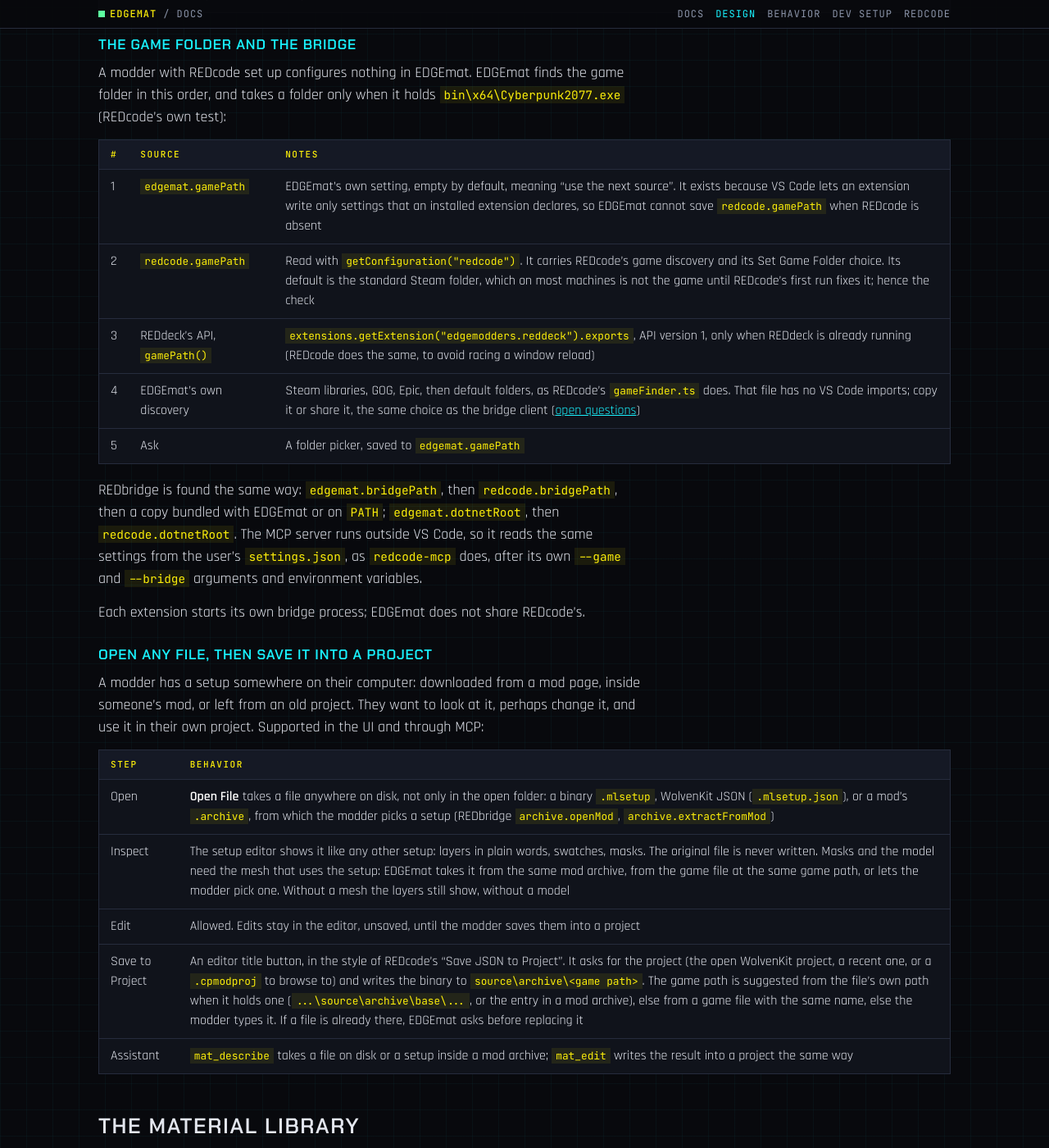
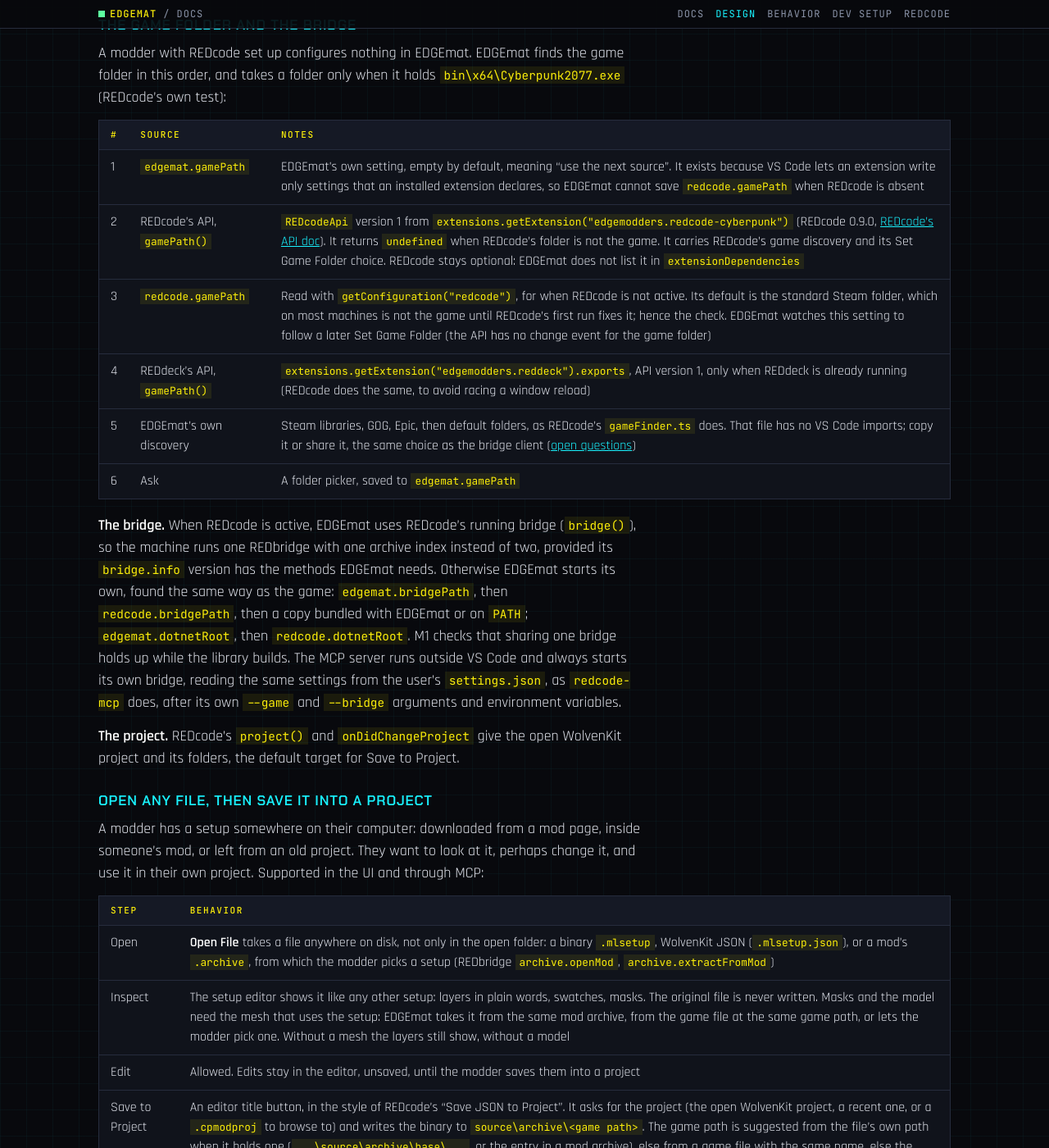
Before and after one commit to Edgemodders/EDGEmat, a Jekyll site: the page built from docs/design.md, in a window 1280 px wide and 1400 px high, scrolled down 2871 px. Shown: the whole window at 82% size. Built offline with Jekyll 4.4.1, drawn with Linux system fonts in a browser that asks for light colours; our own code applies the rules of GitHub Pages for plain Markdown files; some of the changed text lies outside the part shown.

Commit message:
Design: use REDcodeApi and REDbridge 0.8.0's TweakDB reading
REDcode 0.9.0 exports an API with gamePath, bridge and project, so EDGEmat
uses it before REDcode's settings and may share REDcode's bridge. REDbridge #4
shipped in 0.8.0. No REDcode request needed.

Co-Authored-By: Claude Opus 5.5 <noreply@anthropic.com>

```diff
--- a/docs/design.md
+++ b/docs/design.md
@@ -45,7 +45,7 @@ Two facts that matter most, both **unverified**:
 | Relationship | How |
 |---|---|
 | REDbridge | A separate process over JSON-RPC on stdio, the boundary REDcode keeps. EDGEmat is MIT; REDbridge is GPL-3.0 |
-| REDcode | Not required. Projects are WolvenKit projects, so EDGEmat writes into `source/archive` itself. When REDcode is installed, EDGEmat shares its settings for the game folder and the bridge ([below](#the-game-folder-and-the-bridge)) and calls its commands (open in the CR2W editor, pack, install), never importing its code. REDcode exports no API yet (checked 2026-10-15: its `activate` returns nothing); if it gains one like REDdeck's, EDGEmat uses that through `extensions.getExtension` |
+| REDcode | Not required. Projects are WolvenKit projects, so EDGEmat writes into `source/archive` itself. When REDcode is installed, EDGEmat uses its API (`REDcodeApi` version 1, extension `edgemodders.redcode-cyberpunk`, REDcode 0.9.0) for the game folder, the bridge and the open project ([below](#the-game-folder-and-the-bridge)), and for packing (`pack()`), never importing its code |
 | The UI and the MCP server together | Both edit files. The editor follows changes on disk, so a modder watching the editor sees the assistant's edit land |
 | EDGEkit | Bundled as a built-in extension once released |
 
@@ -68,14 +68,15 @@ A modder with REDcode set up configures nothing in EDGEmat. EDGEmat finds the ga
 | # | Source | Notes |
 |---|---|---|
 | 1 | `edgemat.gamePath` | EDGEmat's own setting, empty by default, meaning "use the next source". It exists because VS Code lets an extension write only settings that an installed extension declares, so EDGEmat cannot save `redcode.gamePath` when REDcode is absent |
-| 2 | `redcode.gamePath` | Read with `getConfiguration("redcode")`. It carries REDcode's game discovery and its Set Game Folder choice. Its default is the standard Steam folder, which on most machines is not the game until REDcode's first run fixes it; hence the check |
-| 3 | REDdeck's API, `gamePath()` | `extensions.getExtension("edgemodders.reddeck").exports`, API version 1, only when REDdeck is already running (REDcode does the same, to avoid racing a window reload) |
-| 4 | EDGEmat's own discovery | Steam libraries, GOG, Epic, then default folders, as REDcode's `gameFinder.ts` does. That file has no VS Code imports; copy it or share it, the same choice as the bridge client ([open questions](#open-questions)) |
-| 5 | Ask | A folder picker, saved to `edgemat.gamePath` |
+| 2 | REDcode's API, `gamePath()` | `REDcodeApi` version 1 from `extensions.getExtension("edgemodders.redcode-cyberpunk")` (REDcode 0.9.0, [REDcode's API doc](https://edgemodders.github.io/REDcode/api.html)). It returns `undefined` when REDcode's folder is not the game. It carries REDcode's game discovery and its Set Game Folder choice. REDcode stays optional: EDGEmat does not list it in `extensionDependencies` |
+| 3 | `redcode.gamePath` | Read with `getConfiguration("redcode")`, for when REDcode is not active. Its default is the standard Steam folder, which on most machines is not the game until REDcode's first run fixes it; hence the check. EDGEmat watches this setting to follow a later Set Game Folder (the API has no change event for the game folder) |
+| 4 | REDdeck's API, `gamePath()` | `extensions.getExtension("edgemodders.reddeck").exports`, API version 1, only when REDdeck is already running (REDcode does the same, to avoid racing a window reload) |
+| 5 | EDGEmat's own discovery | Steam libraries, GOG, Epic, then default folders, as REDcode's `gameFinder.ts` does. That file has no VS Code imports; copy it or share it, the same choice as the bridge client ([open questions](#open-questions)) |
+| 6 | Ask | A folder picker, saved to `edgemat.gamePath` |
 
-REDbridge is found the same way: `edgemat.bridgePath`, then `redcode.bridgePath`, then a copy bundled with EDGEmat or on `PATH`; `edgemat.dotnetRoot`, then `redcode.dotnetRoot`. The MCP server runs outside VS Code, so it reads the same settings from the user's `settings.json`, as `redcode-mcp` does, after its own `--game` and `--bridge` arguments and environment variables.
+**The bridge.** When REDcode is active, EDGEmat uses REDcode's running bridge (`bridge()`), so the machine runs one REDbridge with one archive index instead of two, provided its `bridge.info` version has the methods EDGEmat needs. Otherwise EDGEmat starts its own, found the same way as the game: `edgemat.bridgePath`, then `redcode.bridgePath`, then a copy bundled with EDGEmat or on `PATH`; `edgemat.dotnetRoot`, then `redcode.dotnetRoot`. M1 checks that sharing one bridge holds up while the library builds. The MCP server runs outside VS Code and always starts its own bridge, reading the same settings from the user's `settings.json`, as `redcode-mcp` does, after its own `--game` and `--bridge` arguments and environment variables.
 
-Each extension starts its own bridge process; EDGEmat does not share REDcode's.
+**The project.** REDcode's `project()` and `onDidChangeProject` give the open WolvenKit project and its folders, the default target for Save to Project.
 
 ### Open any file, then save it into a project
 
@@ -148,7 +149,7 @@ Phases are M0 to M6. **Unverified:** that no other EDGE repo uses M. Each ends w
 | Question | Notes |
 |---|---|
 | The bridge client | Copy REDcode's `bridgeClient.ts` and `gameFinder.ts` for now, or make them a shared npm package that REDcode, EDGEmat and the other EDGE tools all use |
-| A REDcode API | REDdeck exports an API (version 1, `gamePath()`); REDcode exports none. A matching one (`gamePath()`, `bridgePath()`, its project) would let EDGEmat stop reading REDcode's settings directly. Raised with REDcode's session on 2026-10-15 |
+| Sharing REDcode's bridge | REDcode's `bridge()` lets EDGEmat skip a second REDbridge. Whether one bridge copes with REDcode's work and EDGEmat's library build at once, and what EDGEmat does when REDcode's bridge is older than it needs, is settled in M1 |
 | Preview fidelity | The game's shaders are not public. How close the layered blend gets, and on which templates, is found in M4 |
 | Which items first | The garments modders recolor most, to list in M0, become the test set |
 | The sibling repos' notes | REDcode's roadmap lists the layered material preview under C6 (README, `docs/design.html`); it should point at EDGEmat. EDGEkit's design says new EDGE editor extensions go into REDcode, and its `extensions.json` should gain EDGEmat. Each repo's own session makes the change |
```
Also changed, not shown: CLAUDE.md (+1 -1 lines), docs/design/behavior.md (+3 -3 lines), docs/index.md (+1 -1 lines).
